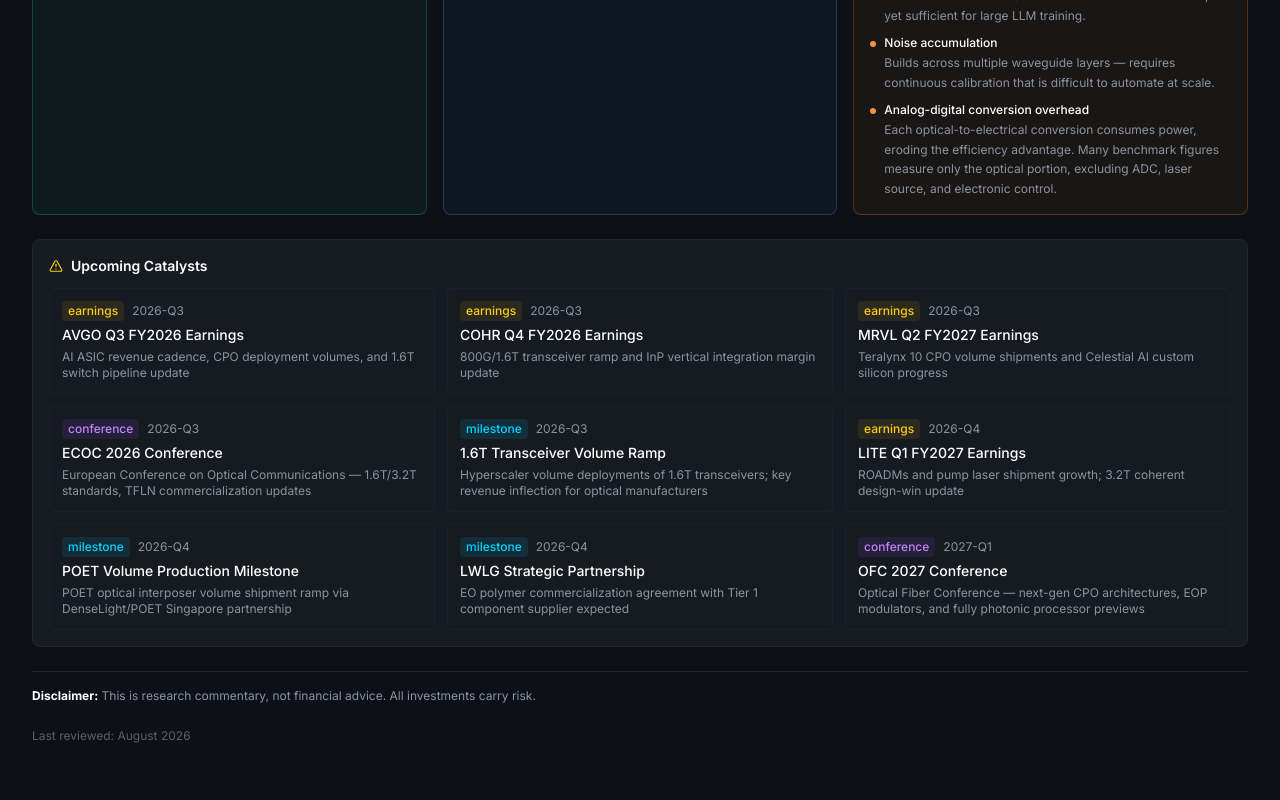
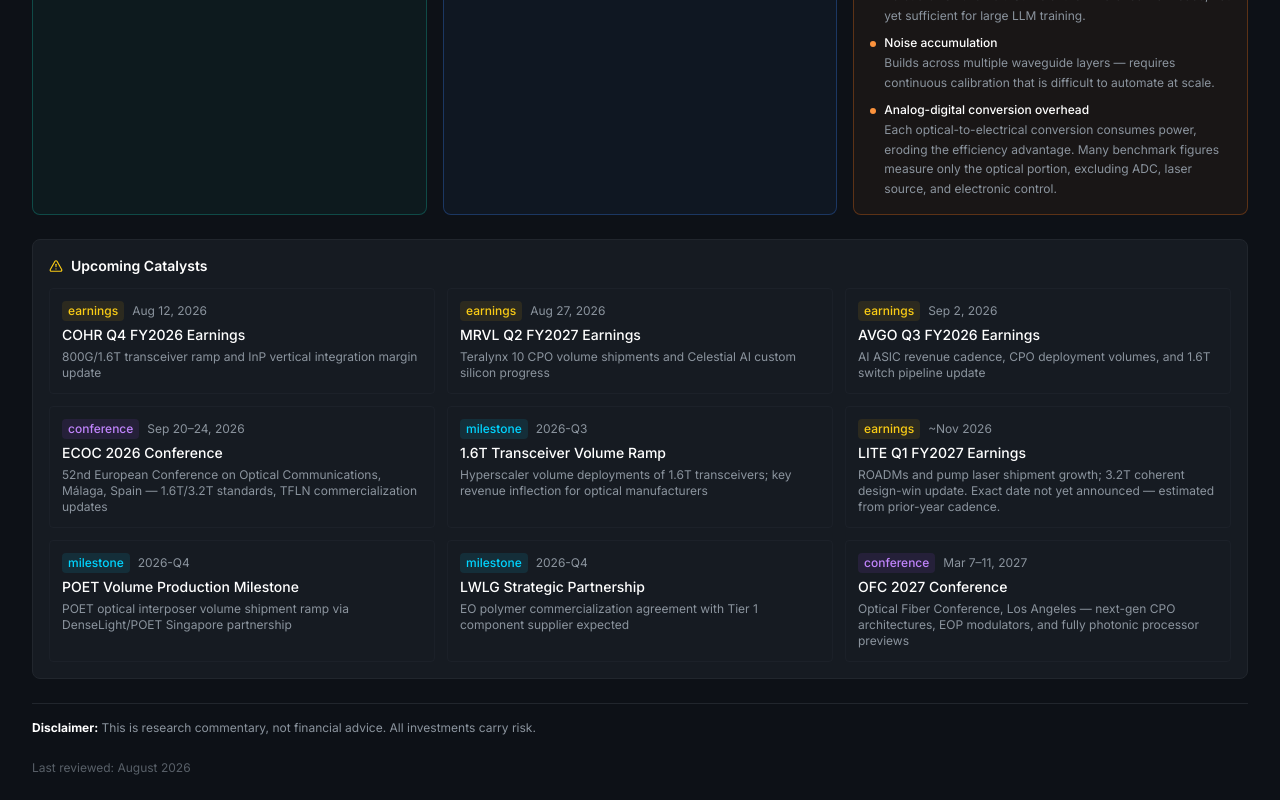
Before and after one commit to njofindhsofhaof/indiumanalytics, a Next.js app: page / in a window 1280 px wide. Shown: the part 1243-2043 px from the top of the page. Before the commit the page ends 2011 px from the top, so only its background shows below. Built offline with nearby package versions, Linux system fonts and the light colour scheme.

Commit message:
fix: verify and update Upcoming Catalysts with real confirmed dates
Replaced quarter placeholders with actual earnings/conference dates
(COHR Aug 12, MRVL Aug 27, AVGO Sep 2, ECOC Sep 20-24, OFC Mar 7-11)
confirmed via web search.

```diff
--- a/data/thesis.ts
+++ b/data/thesis.ts
@@ -39,32 +39,32 @@ export const THESIS_SECTIONS: ThesisSection[] = [
 
 export const UPCOMING_CATALYSTS = [
   {
-    date: "2026-Q3",
+    date: "Aug 12, 2026",
+    event: "COHR Q4 FY2026 Earnings",
+    ticker: "COHR",
+    type: "earnings" as const,
+    description: "800G/1.6T transceiver ramp and InP vertical integration margin update",
+  },
+  {
+    date: "Aug 27, 2026",
+    event: "MRVL Q2 FY2027 Earnings",
+    ticker: "MRVL",
+    type: "earnings" as const,
+    description: "Teralynx 10 CPO volume shipments and Celestial AI custom silicon progress",
+  },
+  {
+    date: "Sep 2, 2026",
     event: "AVGO Q3 FY2026 Earnings",
     ticker: "AVGO",
     type: "earnings" as const,
     description: "AI ASIC revenue cadence, CPO deployment volumes, and 1.6T switch pipeline update",
   },
   {
-    date: "2026-Q3",
-    event: "COHR Q4 FY2026 Earnings",
-    ticker: "COHR",
-    type: "earnings" as const,
-    description: "800G/1.6T transceiver ramp and InP vertical integration margin update",
-  },
-  {
-    date: "2026-Q3",
-    event: "MRVL Q2 FY2027 Earnings",
-    ticker: "MRVL",
-    type: "earnings" as const,
-    description: "Teralynx 10 CPO volume shipments and Celestial AI custom silicon progress",
-  },
-  {
-    date: "2026-Q3",
+    date: "Sep 20–24, 2026",
     event: "ECOC 2026 Conference",
     ticker: "SECTOR",
     type: "conference" as const,
-    description: "European Conference on Optical Communications — 1.6T/3.2T standards, TFLN commercialization updates",
+    description: "52nd European Conference on Optical Communications, Málaga, Spain — 1.6T/3.2T standards, TFLN commercialization updates",
   },
   {
     date: "2026-Q3",
@@ -74,11 +74,11 @@ export const UPCOMING_CATALYSTS = [
     description: "Hyperscaler volume deployments of 1.6T transceivers; key revenue inflection for optical manufacturers",
   },
   {
-    date: "2026-Q4",
+    date: "~Nov 2026",
     event: "LITE Q1 FY2027 Earnings",
     ticker: "LITE",
     type: "earnings" as const,
-    description: "ROADMs and pump laser shipment growth; 3.2T coherent design-win update",
+    description: "ROADMs and pump laser shipment growth; 3.2T coherent design-win update. Exact date not yet announced — estimated from prior-year cadence.",
   },
   {
     date: "2026-Q4",
@@ -95,10 +95,10 @@ export const UPCOMING_CATALYSTS = [
     description: "EO polymer commercialization agreement with Tier 1 component supplier expected",
   },
   {
-    date: "2027-Q1",
+    date: "Mar 7–11, 2027",
     event: "OFC 2027 Conference",
     ticker: "SECTOR",
     type: "conference" as const,
-    description: "Optical Fiber Conference — next-gen CPO architectures, EOP modulators, and fully photonic processor previews",
+    description: "Optical Fiber Conference, Los Angeles — next-gen CPO architectures, EOP modulators, and fully photonic processor previews",
   },
 ];
```
Also changed, not shown: 1 other file (tests, documents, lock files or other folders).
